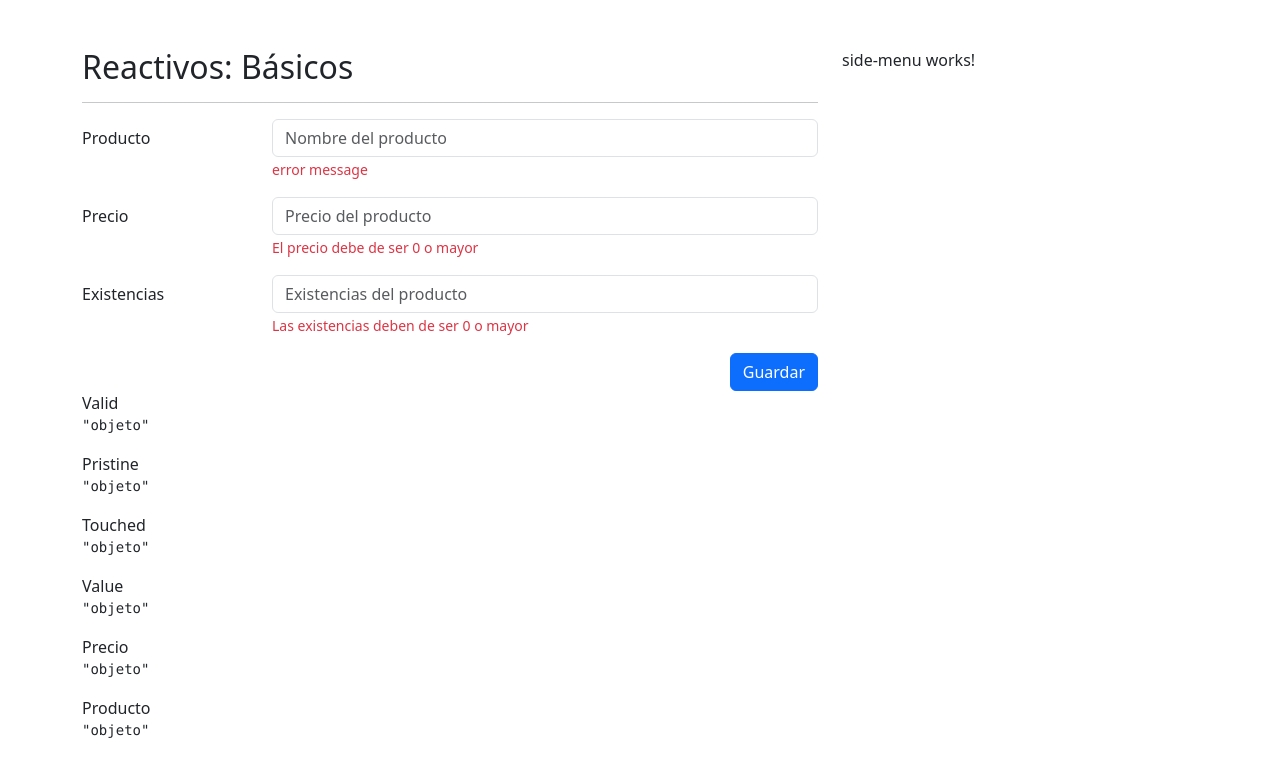
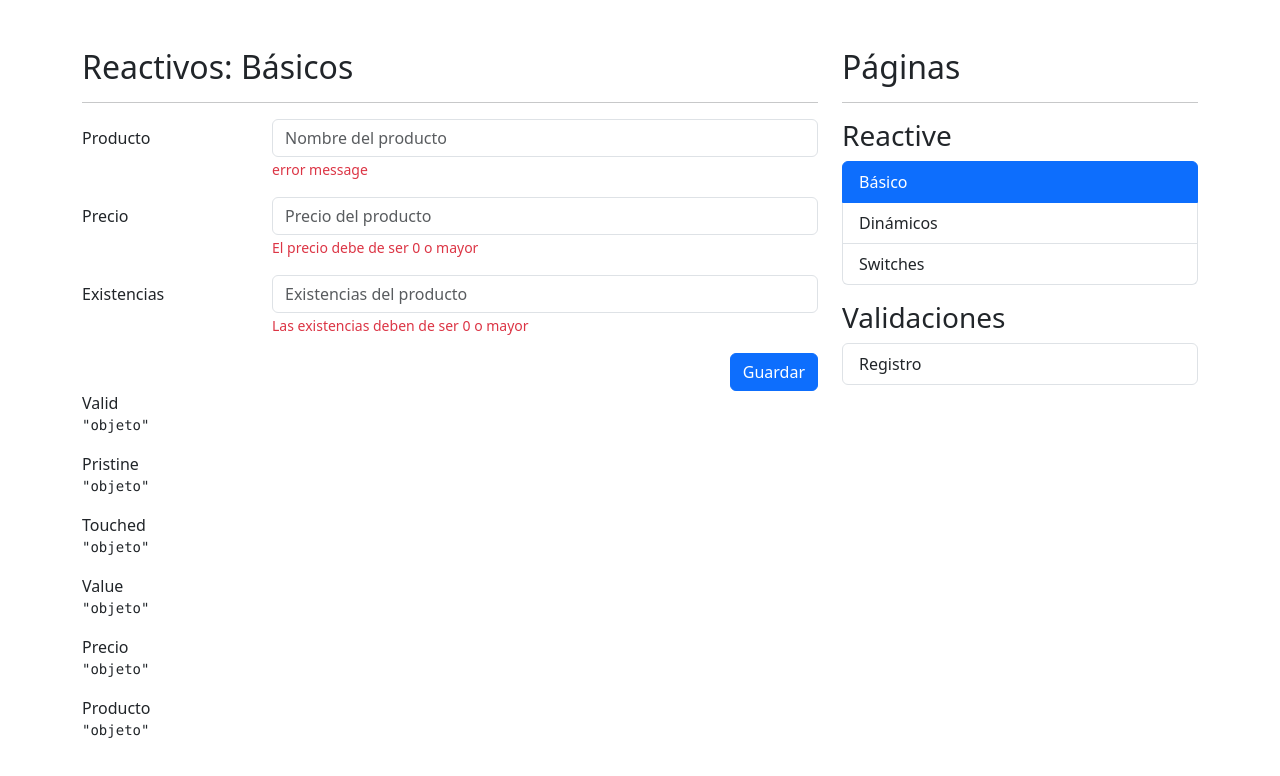
Before and after one commit to notrealsolution/formApp, an Angular app: page /reactive/basic in a window 1280 px wide. Shown: the top 776 px of the page. Built offline with nearby package versions, Linux system fonts and the light colour scheme.

Commit message:
Cambios y actualizaciones del 18 de mayo del 2024

```diff
--- a/src/app/shared/components/side-menu/side-menu.component.html
+++ b/src/app/shared/components/side-menu/side-menu.component.html
@@ -1 +1,26 @@
-<p>side-menu works!</p>
+<h2>Páginas</h2>
+<hr>
+
+<h3 class="mt-3">Reactive</h3>
+
+<ul class="list-group">
+  <li *ngFor="let item of reactiveMenu"
+    class="list-group-item"
+    [routerLink]="[item.route]"
+    routerLinkActive="active"
+  >
+    {{ item.title }}
+  </li>
+</ul>
+
+<h3 class="mt-3">Validaciones</h3>
+
+<ul class="list-group">
+  <li *ngFor="let item of authMenu"
+    class="list-group-item"
+    [routerLink]="[item.route]"
+    routerLinkActive="active"
+  >
+    {{ item.title }}
+  </li>
+</ul>
--- a/src/app/shared/components/side-menu/side-menu.component.ts
+++ b/src/app/shared/components/side-menu/side-menu.component.ts
@@ -1,4 +1,9 @@
 import { Component } from '@angular/core';
+
+interface MenuItem {
+  title: string;
+  route: string
+}
 
 @Component({
   selector: 'shared-side-menu',
@@ -7,5 +12,12 @@
   ]
 })
 export class SideMenuComponent {
-
+   public reactiveMenu: MenuItem[] = [
+      { title: 'Básico', route: './reactive/basic' },
+      { title: 'Dinámicos', route: './reactive/dynamic' },
+      { title: 'Switches', route: './reactive/swithes' }
+   ];
+   public authMenu: MenuItem[] = [
+    { title: 'Registro', route: './auth' },
+   ];
 }
--- a/src/app/shared/shared.module.ts
+++ b/src/app/shared/shared.module.ts
@@ -1,6 +1,7 @@
 import { NgModule } from '@angular/core';
 import { CommonModule } from '@angular/common';
 import { SideMenuComponent } from './components/side-menu/side-menu.component';
+import { RouterModule } from '@angular/router';
 
 
 
@@ -9,7 +10,8 @@
     SideMenuComponent
   ],
   imports: [
-    CommonModule
+    CommonModule,
+    RouterModule
   ],
   exports: [
     SideMenuComponent
```
